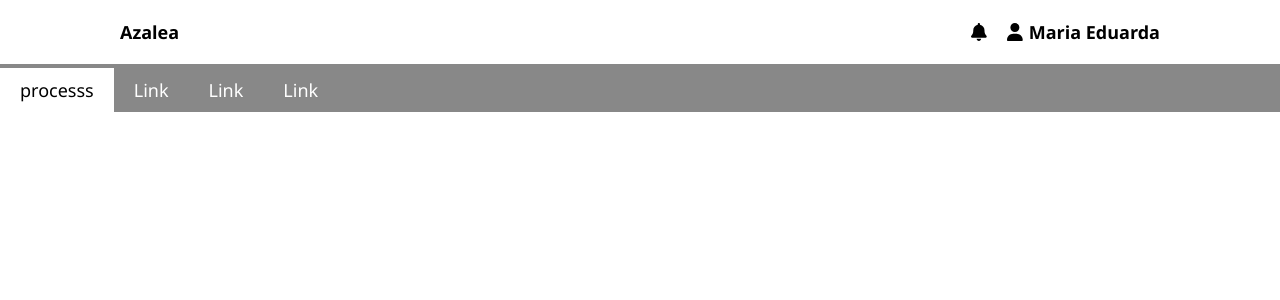
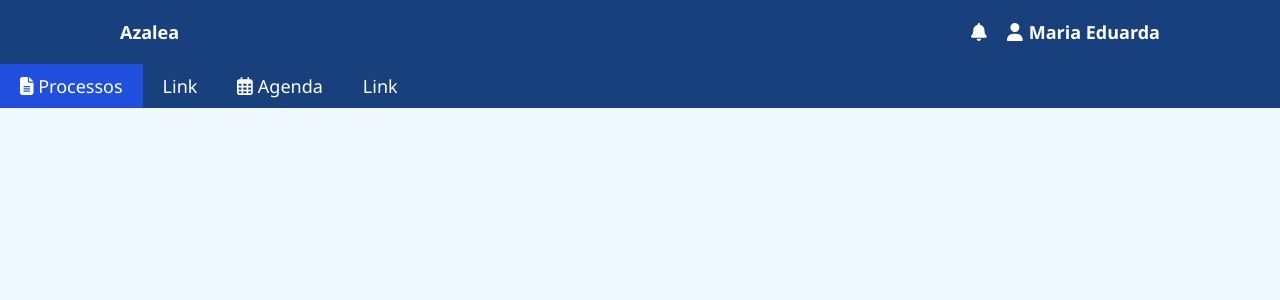
Before and after one commit to Felipe-Douglas/azalea, an Angular app: page / in a window 1280 px wide. Shown: the top 300 px of the page. Built offline with nearby package versions, Linux system fonts and the light colour scheme.

Commit message:
Alterando alguns estilos do cabeçalho

```diff
--- a/src/app/app.component.html
+++ b/src/app/app.component.html
@@ -12,9 +12,15 @@
     </div>
 </header>
 <nav class="system-navigation">
-    <a routerLink="processs" class="active">processs</a>
+    <a routerLink="processs" class="active">
+        <fa-icon [icon]="files"></fa-icon>
+        Processos
+    </a>
     <a routerLink="contratos">Link</a>
-    <a href="#">Link</a>
+    <a href="#">
+        <fa-icon [icon]="calendar"></fa-icon>
+        Agenda
+    </a>
     <a href="#">Link</a>
 </nav>
 <main>
--- a/src/app/app.component.scss
+++ b/src/app/app.component.scss
@@ -4,6 +4,8 @@
     display: flex;
     align-items: center;
     justify-content: space-between;
+    background: $blue;
+    color: #fff;
 
     .system-action-user {
         display: flex;
@@ -17,6 +19,7 @@
         display: flex;
         gap: .6rem;
         cursor: pointer;
+        color: #fff;
     }
 }
 
@@ -24,23 +27,22 @@
     display: flex;
     align-items: center;
     justify-content: flex-start;
-    background: #888;
+    background: $blue;
 
     a {
         padding: 1rem 2rem;
         text-decoration: none;
         color: #fff;
         font-weight: 400;
-        margin-top: .4rem;
 
         &:hover {
-            background: #fff;
-            color: #000;
+            background: $blue-light;
+            color: #fff;
         }
 
         &.active {
-            background: #fff;
-            color: #000;
+            background: $blue-light;
+            color: #fff;
         }
     }
 }
--- a/src/app/app.component.ts
+++ b/src/app/app.component.ts
@@ -1,7 +1,8 @@
 import { Component } from '@angular/core';
 import { RouterLink, RouterOutlet } from '@angular/router';
 import { FontAwesomeModule } from '@fortawesome/angular-fontawesome';
-import { faBell, faUser } from '@fortawesome/free-solid-svg-icons';
+import { faCalendarAlt } from '@fortawesome/free-regular-svg-icons';
+import { faBell, faFileLines, faFolder, faUser } from '@fortawesome/free-solid-svg-icons';
 
 @Component({
   selector: 'app-root',
@@ -13,4 +14,7 @@ import { faBell, faUser } from '@fortawesome/free-solid-svg-icons';
 export class AppComponent {
   user = faUser
   bell = faBell
+
+  files = faFileLines
+  calendar = faCalendarAlt
 }
--- a/src/assets/scss/_variables.scss
+++ b/src/assets/scss/_variables.scss
@@ -1,5 +1,9 @@
 // Colors
 $gray: #212121;
+
+$blue-light: #204FDD;
+$blue: #18407C;
+$blue-dark: #033CEB;
 
 
 $azul: #191970;
--- a/src/styles.scss
+++ b/src/styles.scss
@@ -18,6 +18,10 @@ html, body {
     overflow-x: hidden;
 }
 
+body {
+    background: #f0f8ff;
+}
+
 .container {
     padding: 2rem 12rem;
 }
```
